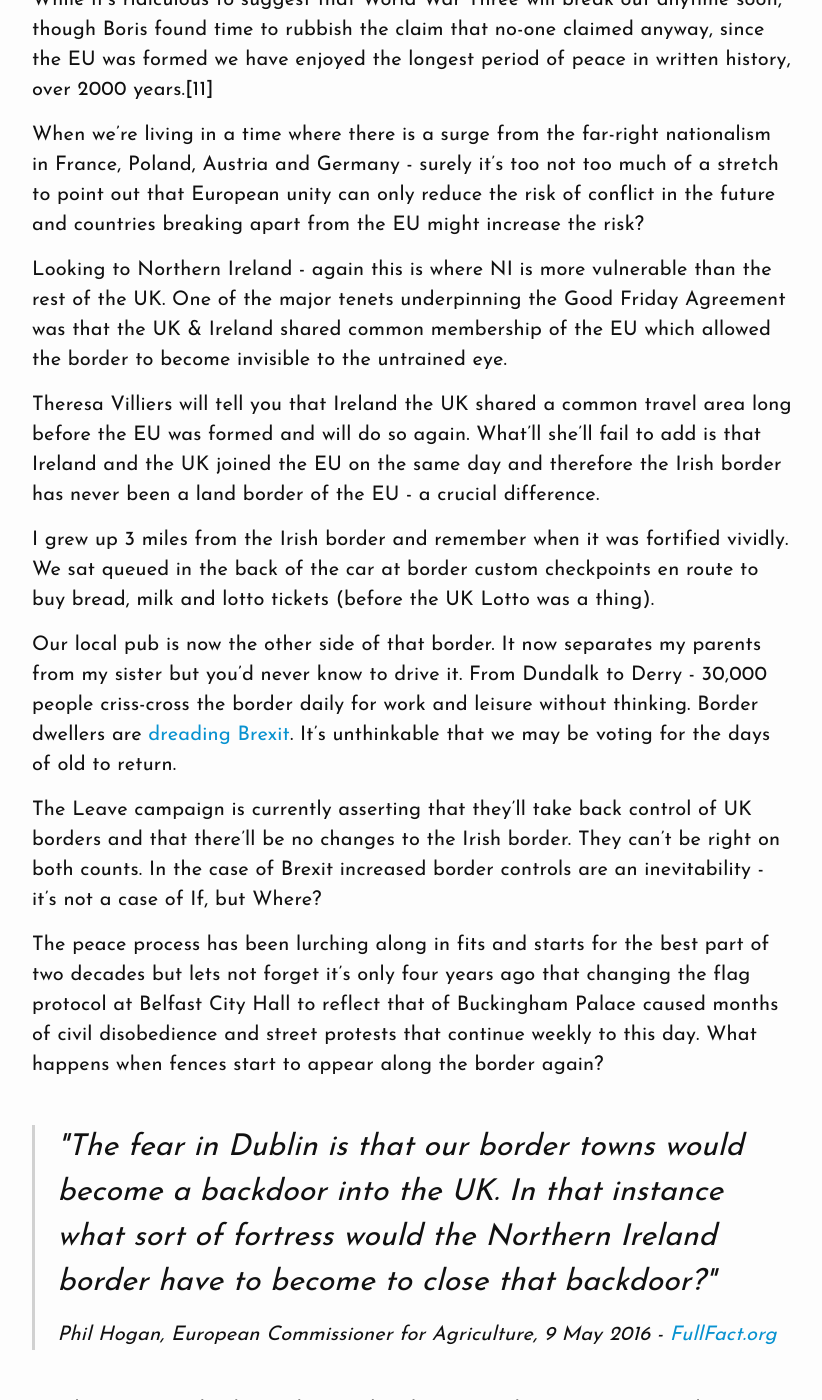
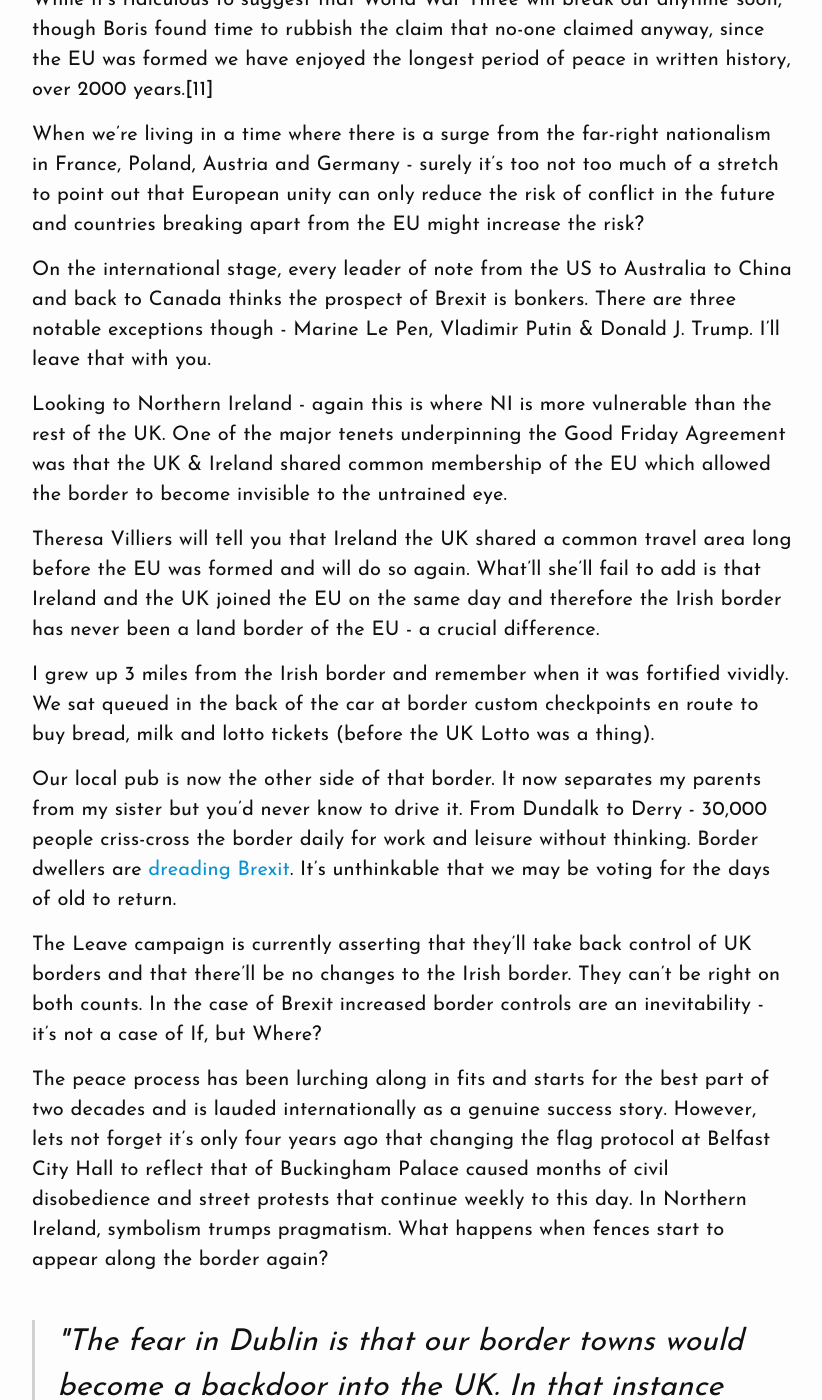
Before and after one commit to ciaranmckenna/ciaranmckenna.com, a Jekyll site: the page built from _posts/2016-06-14-thoughts-on-brexit.markdown, in a window 1280 px wide and 1400 px high, scrolled down 8612 px. Shown: the whole window, without its empty margins (228-1050 px from the left). Built offline with Jekyll 4.4.1, drawn with Linux system fonts in a browser that asks for light colours; comment, search, counter and statistics services are not loaded; some of the changed text lies outside the part shown.

Commit message:
Amend text on Brexit post

```diff
--- a/_posts/2016-06-14-thoughts-on-brexit.markdown
+++ b/_posts/2016-06-14-thoughts-on-brexit.markdown
@@ -96,7 +96,7 @@ The UK should remain in the EU to influence and shape these migration challenges
 
 Capital been made with jingoistic Leave rhetoric of "Let's make Britain Great again" and "Let's take back control". Joe Public is now parroting back these lines in full throated rebukes on the evening news - but, what do they actually mean?
 
-<p class="post__note"><em>Note:</em> I wrote this draft at the start of this week before the heinous murder on Jo Cox by a delusional psychopath shouting "Britain first". Now, re-reading the paragraph above in the light of Thursday, it's hard not be angry about the irresponsibility of cultivating a climate where someone thought it was entirely justified to carry out such an act. Alex Massie wrote a very eloquent response to the attack in the Spectator - "<a href="http://blogs.spectator.co.uk/2016/06/a-day-of-infamy/">Sometimes, rhetoric has consequences.</a>"</p>
+<p class="post__note"><em>Note:</em> I wrote this draft at the start of this week before the heinous murder of Jo Cox by a delusional psychopath shouting "Britain first". Now, re-reading the paragraph above in the light of Thursday, it's hard not be angry about the irresponsibility of cultivating a climate where someone thought it was entirely justified to carry out such an act. Alex Massie wrote a very eloquent response to the attack in The Spectator - "<a href="http://blogs.spectator.co.uk/2016/06/a-day-of-infamy/">Sometimes, rhetoric has consequences.</a>"</p>
 
 After 40 years of unfettered access to the world's largest trading bloc, Britain is currently sitting as the fifth largest economy in the world. Crime is down. Unemployment is down. Household income up. Healthy life expectancy has soared. Air quality has vastly improved. Access to green and public spaces such as forestry has hugely increased.
 
@@ -163,6 +163,8 @@ While it's ridiculous to suggest that World War Three will break out anytime soo
 
 When we're living in a time where there is a surge from the far-right nationalism in France, Poland, Austria and Germany - surely it's too not too much of a stretch to point out that European unity can only reduce the risk of conflict in the future and countries breaking apart from the EU might increase the risk?
 
+On the international stage, every leader of note from the US to Australia to China and back to Canada thinks the prospect of Brexit is bonkers. There are three notable exceptions though - Marine Le Pen, Vladimir Putin  & Donald J. Trump. I'll leave that with you.
+
 Looking to Northern Ireland - again this is where NI is more vulnerable than the rest of the UK. One of the major tenets underpinning the Good Friday Agreement was that the UK & Ireland shared common membership of the EU which allowed the border to become invisible to the untrained eye.
 
 Theresa Villiers will tell you that Ireland the UK shared a common travel area long before the EU was formed and will do so again. What'll she'll fail to add is that Ireland and the UK joined the EU on the same day and therefore the Irish border has never been a land border of the EU - a crucial difference.
@@ -173,7 +175,7 @@ Our local pub is now the other side of that border. It now separates my parents
 
 The Leave campaign is currently asserting that they'll take back control of UK borders and that there'll be no changes to the Irish border. They can't be right on both counts. In the case of Brexit increased border controls are an inevitability - it's not a case of If, but Where?
 
-The peace process has been lurching along in fits and starts for the best part of two decades but lets not forget it's only four years ago that changing the flag protocol at Belfast City Hall to reflect that of Buckingham Palace caused months of civil disobedience and street protests that continue weekly to this day. What happens when fences start to appear along the border again?
+The peace process has been lurching along in fits and starts for the best part of two decades and is lauded internationally as a genuine success story. However, lets not forget it's only four years ago that changing the flag protocol at Belfast City Hall to reflect that of Buckingham Palace caused months of civil disobedience and street protests that continue weekly to this day. In Northern Ireland, symbolism trumps pragmatism. What happens when fences start to appear along the border again?
 
 <blockquote>
 <p>"The fear in Dublin is that our border towns would become a backdoor into the UK. In that instance what sort of fortress would the Northern Ireland border have to become to close that backdoor?"</p>
```
Also changed, not shown: 1 other file.
